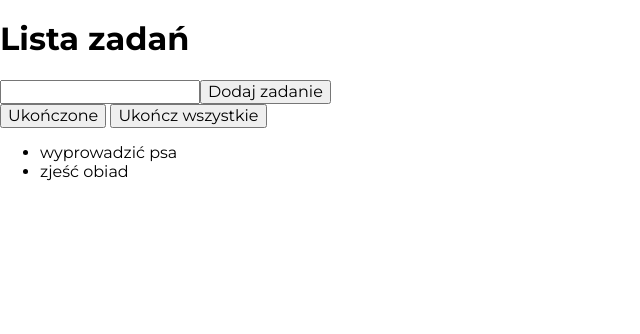
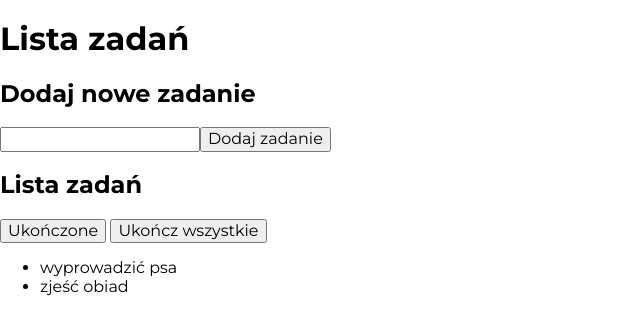
Before and after one commit to agaa-mac/react-to-do-list, a React (Create React App) app: page / in a window 1280 px wide. Shown: the top 334 px of the page, without its empty margins (0-640 px from the left). Built offline with nearby package versions, Linux system fonts and the light colour scheme.

Commit message:
added Component Section basic structure

```diff
--- a/src/App.js
+++ b/src/App.js
@@ -2,6 +2,7 @@ import Header from "./Header";
 import Form from "./Form";
 import Tasks from "./Tasks";
 import Buttons from "./Buttons";
+import Section from "./Section";
 
 const tasks = [
   { content: "wyprowadzić psa", done: false },
@@ -12,9 +13,12 @@ export default function App() {
   return (
     <div className="App">
       <Header title={"Lista zadań"} />
-      <Form />
-      <Buttons tasks={tasks} />
-      <Tasks tasks={tasks} hideDoneTasks={hideDoneTasks} />
+      <Section title="Dodaj nowe zadanie" body={<Form />} />
+      <Section
+        title="Lista zadań"
+        body={<Tasks tasks={tasks} hideDoneTasks={hideDoneTasks} />}
+        extraHeaderContent={<Buttons tasks={tasks} />}
+      />
     </div>
   );
 }
--- /dev/null
+++ b/src/Section/index.js
@@ -0,0 +1,11 @@
+export default function Section(props) {
+  return (
+    <section>
+      <header>
+        <h2>{props.title}</h2>
+        {props.extraHeaderContent}
+      </header>
+      <div>{props.body}</div>
+    </section>
+  );
+}
```
